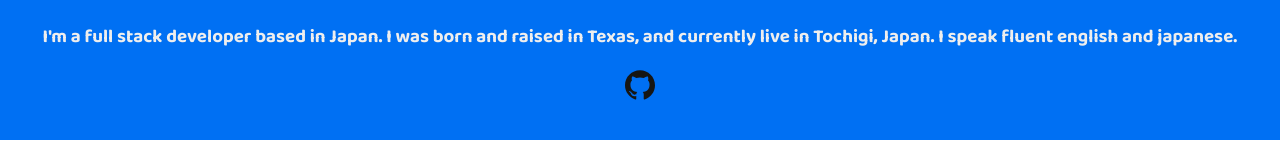
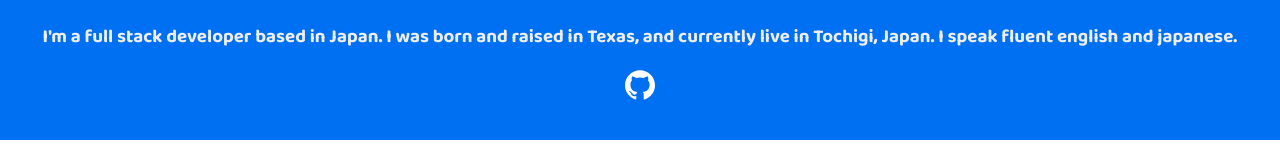
Before and after one commit to arito7/personal-portfolio, a Next.js app: page / in a window 1280 px wide. Shown: the part 131-291 px from the top of the page. Built offline with nearby package versions, Linux system fonts and the light colour scheme.

Commit message:
Use contactlinks component

```diff
--- a/components/Header.js
+++ b/components/Header.js
@@ -1,8 +1,8 @@
 import styles from '../styles/Header.module.css';
+import ContactLinks from './ContactLinks';
 import Image from 'next/image';
 import { useRouter } from 'next/router';
 const Header = () => {
-  const router = useRouter();
   return (
     <header className={styles.header}>
       <p>Hi,</p>
@@ -12,20 +12,7 @@
         Texas, and currently live in Tochigi, Japan. I speak fluent english and
         japanese.
       </h3>
-      <ul>
-        <li>
-          <Image
-            className="scales pointer"
-            onClick={() => {
-              router.push('https://github.com/arito7');
-            }}
-            src="/images/github-icon.svg"
-            width="30"
-            height="30"
-            alt="Github Link"
-          />
-        </li>
-      </ul>
+      <ContactLinks />
     </header>
   );
 };
```
